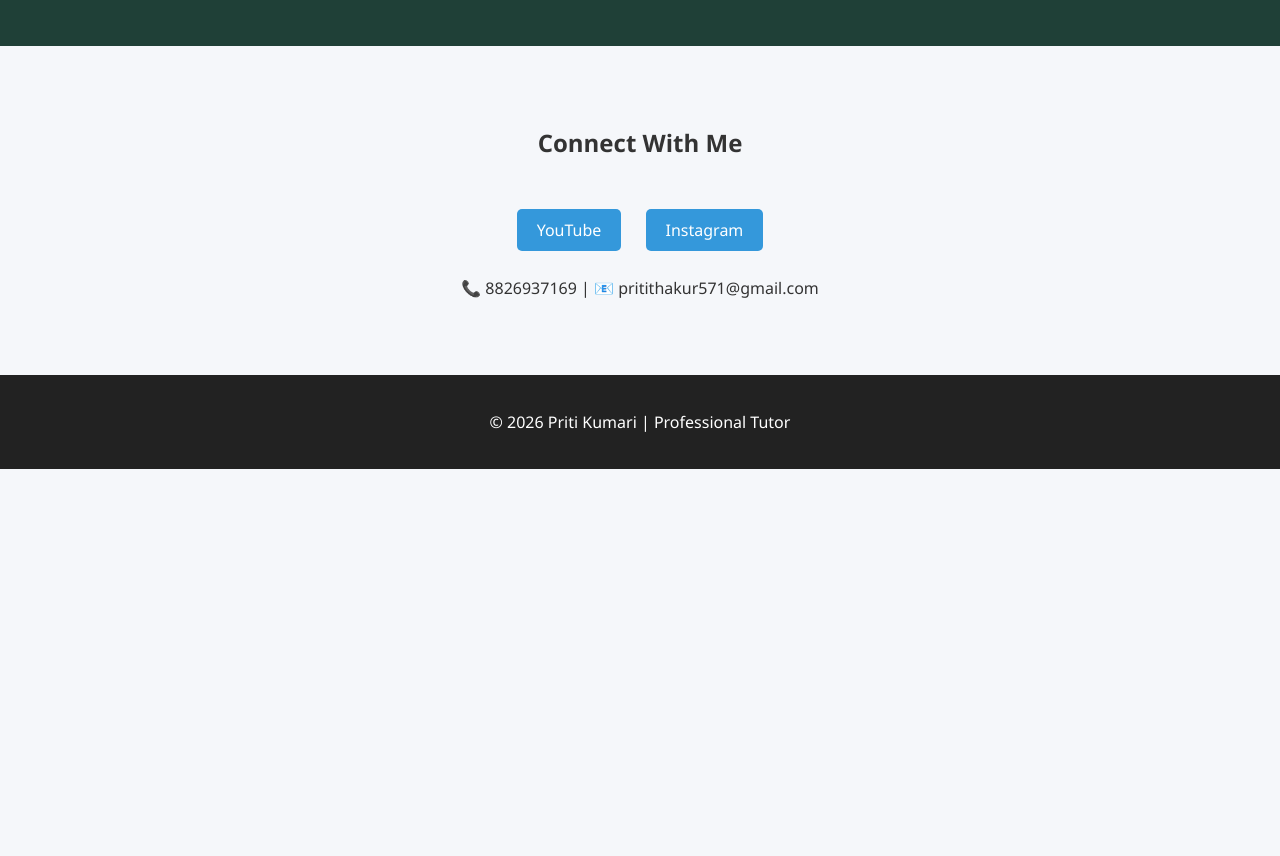
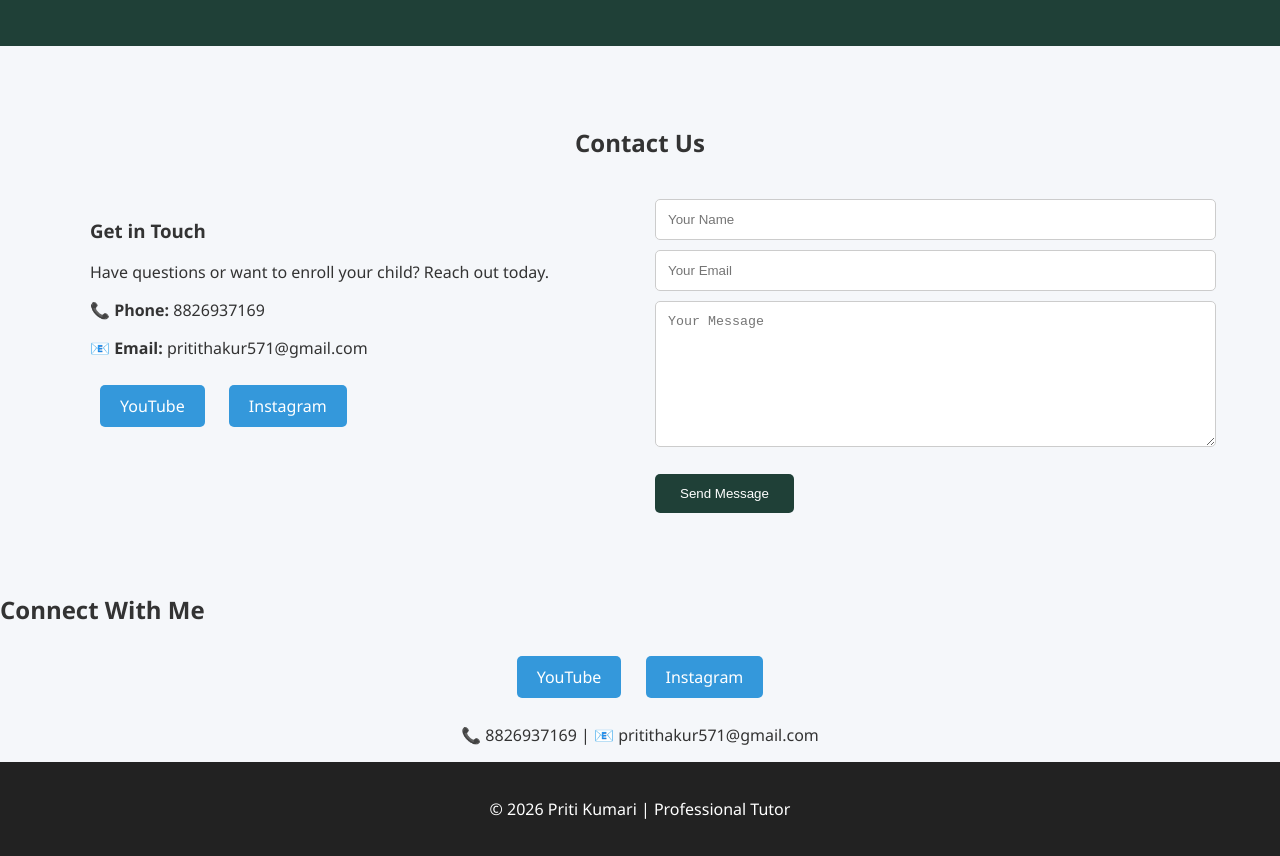
Before and after one commit to Binetesh/PritiBinny, a plain HTML site: page index.html in a window 1280 px wide. Shown: the part 1820-2676 px from the top of the page. Before the commit the page ends 2289 px from the top, so only its background shows below. Drawn offline with Linux system fonts and the light colour scheme.

Commit message:
Update index.html

```diff
--- a/index.html
+++ b/index.html
@@ -187,6 +187,49 @@ footer {
 
 <!-- SOCIAL -->
 <section class="section" id="contact">
+  <h2>Contact Us</h2>
+
+  <div style="display:flex; flex-wrap:wrap; gap:30px;">
+
+    <!-- LEFT: CONTACT INFO -->
+    <div style="flex:1; min-width:250px;">
+      <h3>Get in Touch</h3>
+      <p>Have questions or want to enroll your child? Reach out today.</p>
+
+      <p><strong>📞 Phone:</strong> 8826937169</p>
+      <p><strong>📧 Email:</strong> pritithakur571@gmail.com</p>
+
+      <div class="social">
+        <a href="https://www.youtube.com/@UnifiesNextGenLearning" target="_blank">YouTube</a>
+        <a href="https://www.instagram.com/unifiesnext/?hl=en" target="_blank">Instagram</a>
+      </div>
+    </div>
+
+    <!-- RIGHT: CONTACT FORM -->
+    <div style="flex:1; min-width:250px;">
+      <form action="https://formsubmit.co/pritithakur571@gmail.com" method="POST">
+
+        <input type="text" name="name" placeholder="Your Name" required
+          style="width:100%; padding:12px; margin-bottom:10px; border-radius:5px; border:1px solid #ccc;">
+
+        <input type="email" name="email" placeholder="Your Email" required
+          style="width:100%; padding:12px; margin-bottom:10px; border-radius:5px; border:1px solid #ccc;">
+
+        <textarea name="message" placeholder="Your Message" required
+          style="width:100%; padding:12px; height:120px; border-radius:5px; border:1px solid #ccc;"></textarea>
+
+        <br><br>
+
+        <button type="submit"
+          style="background:#1f4037; color:white; padding:12px 25px; border:none; border-radius:5px; cursor:pointer;">
+          Send Message
+        </button>
+
+      </form>
+    </div>
+
+  </div>
+</section>
   <h2>Connect With Me</h2>
   <div class="social" style="text-align:center;">
     <a href="https://www.youtube.com/@UnifiesNextGenLearning" target="_blank">YouTube</a>
```
